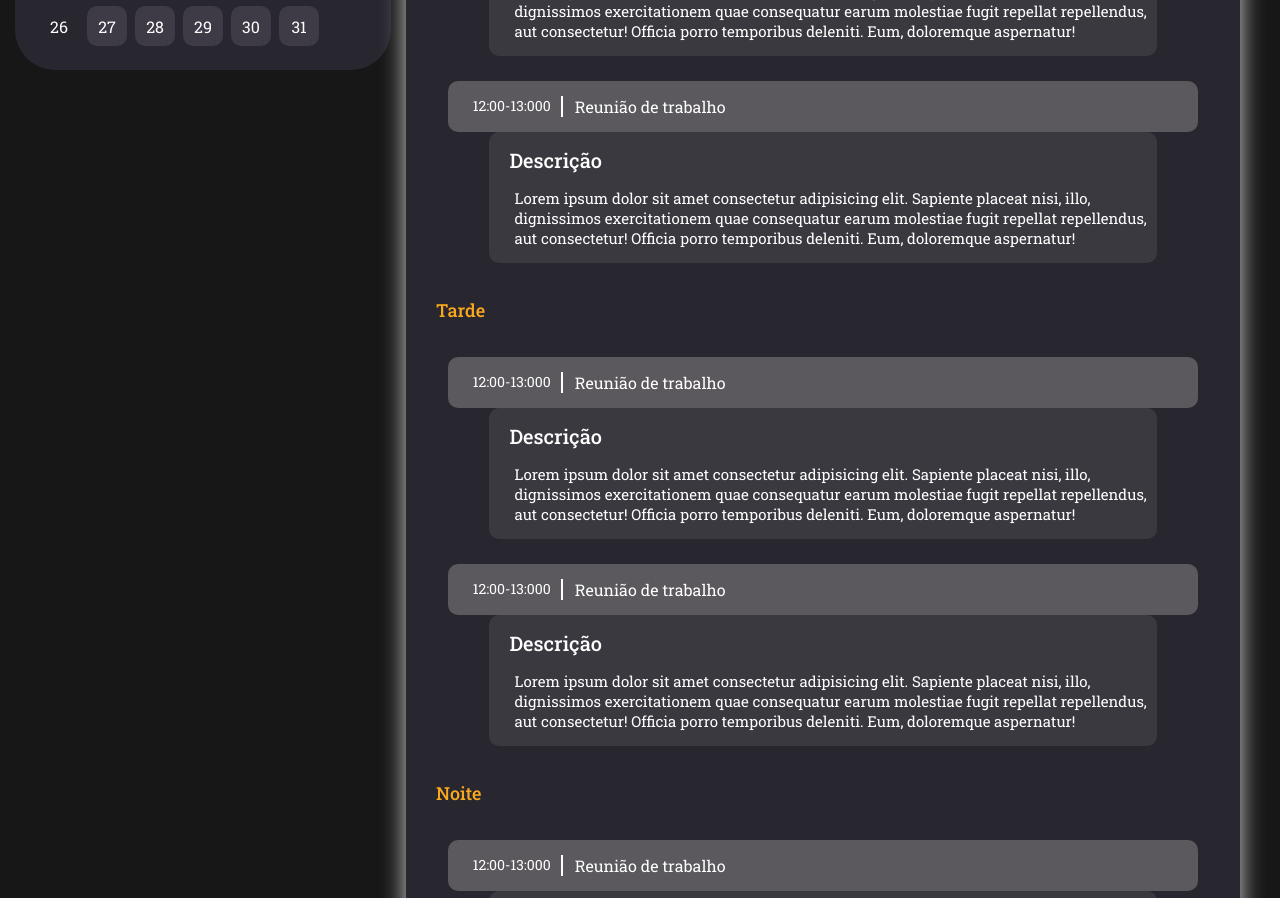
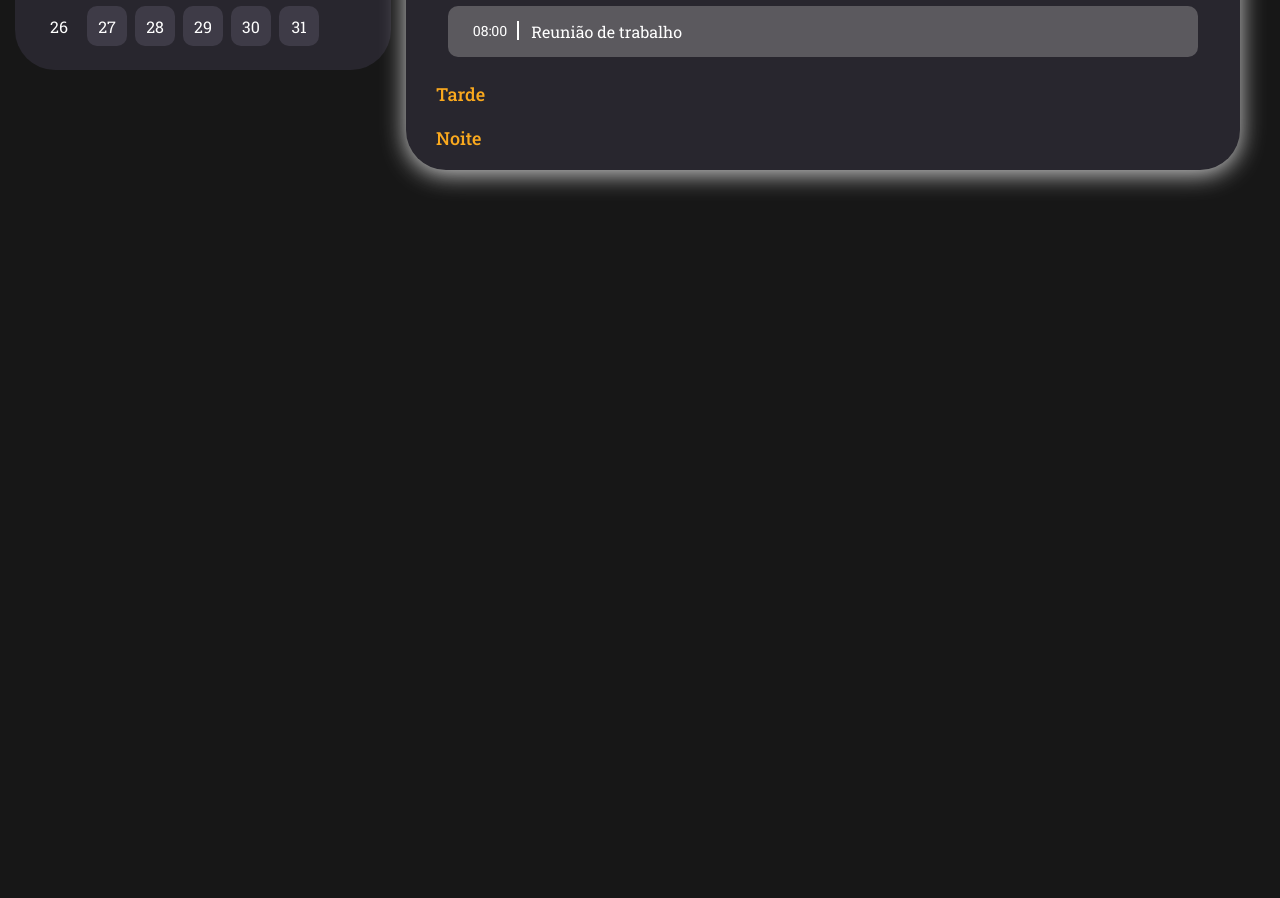
Before and after one commit to Marcelo8173/Schedule-online, a React (Create React App) app: page / in a window 1280 px wide. Shown: the part 380-1278 px from the top of the page. After the commit the page ends 800 px from the top, so only its background shows below. Built offline with nearby package versions, Linux system fonts and the light colour scheme.

Commit message:
description logical

```diff
--- a/src/components/AsideContent/Description/index.tsx
+++ b/src/components/AsideContent/Description/index.tsx
@@ -1,15 +1,23 @@
 import React from 'react';
 import { Container } from './styles';
 
-const Description:React.FC = () =>{
+interface dataNames{
+    id: number,
+    description: string;
+}
+
+interface dataProps{
+    data: dataNames;
+    isShow: boolean;
+}
+
+
+
+const Description:React.FC<dataProps> = ({isShow,data}) =>{
     return (
-        <Container>
+        <Container isShow={data.id ? isShow: false} >
             <h2>Descrição</h2>
-            <p>Lorem ipsum dolor sit amet consectetur adipisicing elit.
-                Sapiente placeat nisi, illo, dignissimos exercitationem quae consequatur
-                earum molestiae fugit repellat repellendus, aut consectetur!
-                Officia porro temporibus deleniti.
-                Eum, doloremque aspernatur!</p>
+            <p>{data.description}</p>
         </Container>
     )
 }
--- a/src/components/AsideContent/Description/styles.ts
+++ b/src/components/AsideContent/Description/styles.ts
@@ -11,13 +11,17 @@ const appearFromTop = keyframes`
     }
 `;
 
+interface ContainerProps{
+    isShow: boolean;
+}
 
-export const Container = styled.div`
+export const Container = styled.div<ContainerProps>`
+    display: ${(props) => props.isShow ? 'initial': 'none'};
     width: 80%;
-    border-radius: 10px;
+    border-radius: 0px 0px 10px 10px;
     margin-bottom: 10px;
     background: rgba(221,221,221,0.1);
-    animation: ${appearFromTop} 1s;
+    animation: ${appearFromTop} 0.2s;
 
     h2{
         margin-top: 15px;
--- a/src/components/AsideContent/index.tsx
+++ b/src/components/AsideContent/index.tsx
@@ -1,18 +1,56 @@
-import React, { useState, useEffect, useMemo } from 'react';
+import React, { useState, useEffect, useMemo,useCallback, Fragment } from 'react';
 import {Container,Header,Content,CardContent} from './styled';
 import { format } from 'date-fns';
 import Description from './Description';
 import PtBr from 'date-fns/locale/pt-BR';
 
 
+
+interface DataProps{
+    id: number;
+    description: string;
+}
+
+
 const AsideContent:React.FC = () =>{
+    const datas = [
+        {
+            id: 1,
+            title: 'Reunião de trabalho',
+            description: 'agendado',
+        },
+        {
+            id: 2,
+            title: 'Reunião de trabalho',
+            description: 'agendado1',
+        },
+        {
+
+            id: 3,
+            title: 'Reunião de trabalho',
+            description: 'agendado',
+
+        }
+    ]
+
 
     const [day, setDay] = useState(new Date());
+    const [data,setData] = useState<DataProps>({} as DataProps);
+    const [show, setShow] = useState(false);
 
     useEffect(() =>{
         const date = new Date();
         setDay(date);
     },[]);
+
+    const handleShow = useCallback((id:number, description: string) =>{
+        setData({
+            id,
+            description,
+        });
+
+
+    },[show])
 
     const FormatedDate = useMemo(() => {
         return format(day, "d' de 'MMMM' de 'yyyy",{
@@ -29,48 +67,31 @@ const AsideContent:React.FC = () =>{
             </Header>
             <h3>Manhã</h3>
             <Content>
-                <CardContent>
-                    <p>12:00-13:000</p>
-                    <span>Reunião de trabalho</span>
-                </CardContent>
-                <Description />
+                {
+                    datas.map(item =>(
+                        <Fragment key={item.id}>
+                        <CardContent onClick={() => handleShow(item.id, item.description)}>
+                            <p>08:00</p>
+                            <span>{item.title}</span>
+                        </CardContent>
+                        {console.log(data)}
+                        {item.id === data.id ?
+                            <Description data={data} isShow={true}/>
+                            :
+                            <Description data={data} isShow={false}/>
+                        }
+                        </Fragment>
+                    ))
+                }
 
-                <CardContent>
-                    <p>12:00-13:000</p>
-                    <span>Reunião de trabalho</span>
-                </CardContent>
-                <Description />
+
             </Content>
 
             <h3>Tarde</h3>
-                <Content>
-                    <CardContent>
-                        <p>12:00-13:000</p>
-                        <span>Reunião de trabalho</span>
-                    </CardContent>
-                    <Description />
 
-                    <CardContent>
-                        <p>12:00-13:000</p>
-                        <span>Reunião de trabalho</span>
-                    </CardContent>
-                    <Description />
-                </Content>
 
             <h3>Noite</h3>
-            <Content>
-                    <CardContent>
-                        <p>12:00-13:000</p>
-                        <span>Reunião de trabalho</span>
-                    </CardContent>
-                    <Description />
 
-                    <CardContent>
-                        <p>12:00-13:000</p>
-                        <span>Reunião de trabalho</span>
-                    </CardContent>
-                    <Description />
-                </Content>
         </Container>
     )
 }
--- a/src/components/AsideContent/styled.ts
+++ b/src/components/AsideContent/styled.ts
@@ -81,8 +81,11 @@ export const Content = styled.div`
 `;
 
 
-export const CardContent = styled.div`
+export const CardContent = styled.button`
+    border: 0;
+    text-decoration: none;
     flex: 1;
+    color: #FFFF;
     display: flex;
     padding: 15px;
     width: 90%;
@@ -110,7 +113,6 @@ export const CardContent = styled.div`
     span{
         font-family: 'Roboto Slab';
         margin-left: 12px;
-        flex: 1;
     }
 
 `;
```
